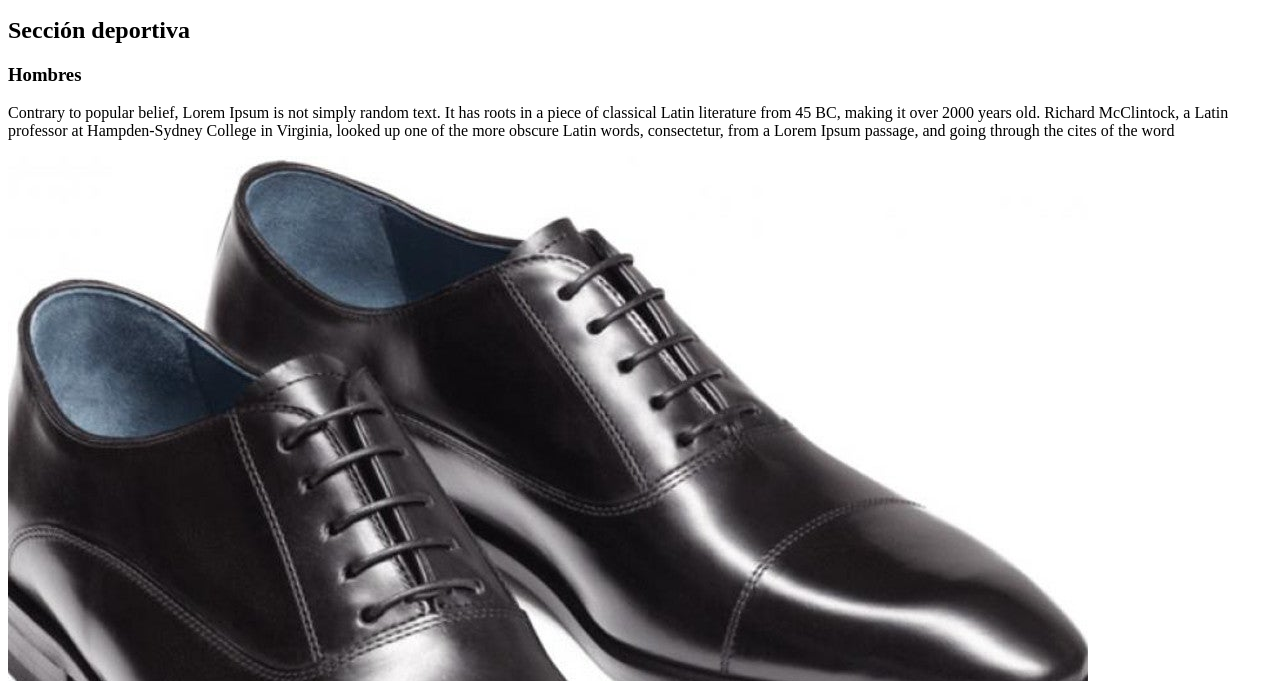
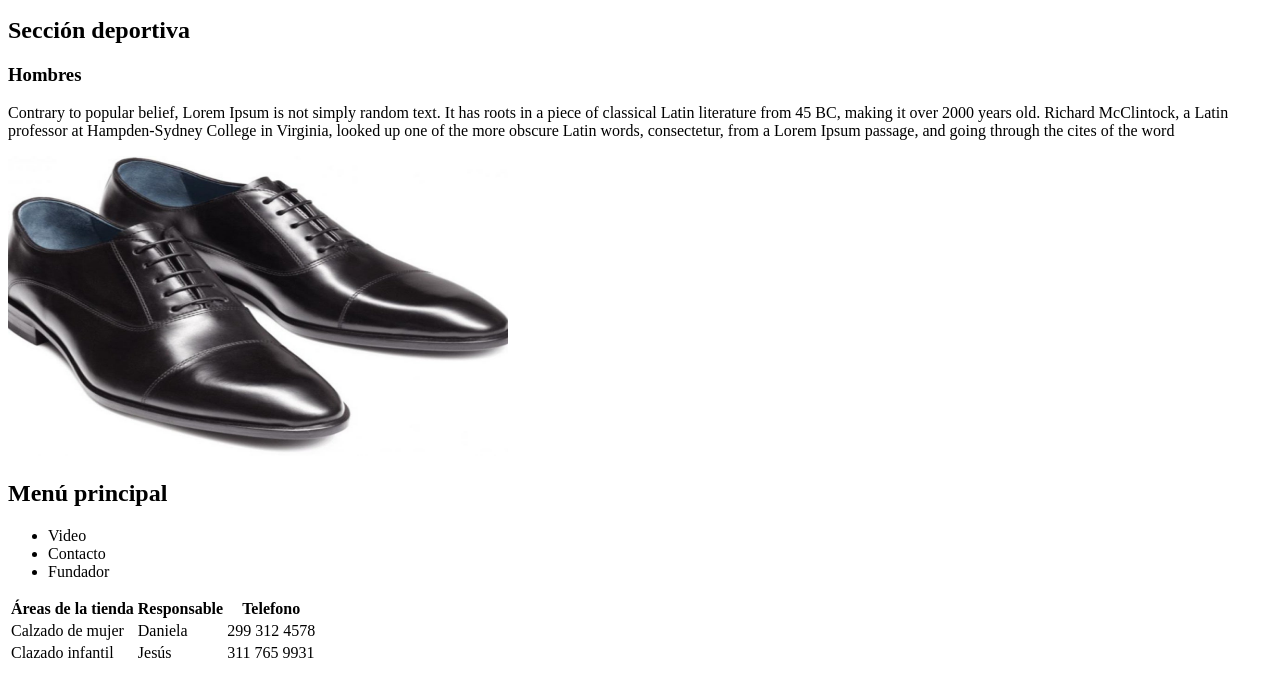
Before and after one commit to sebastian-0315/proyecto1, a plain HTML site: page index.html in a window 1280 px wide. Shown: the part 119-800 px from the top of the page. Drawn offline with Linux system fonts and the light colour scheme.

Commit message:
tabla creada

```diff
--- a/index.html
+++ b/index.html
@@ -18,7 +18,31 @@
         <h3> Hombres </h3>
         <p>Contrary to popular belief, Lorem Ipsum is not simply random text. It has roots in a piece of classical Latin literature from 45 BC, making it over 2000 years old. Richard McClintock, a Latin professor at Hampden-Sydney College in Virginia, looked up one of the more obscure Latin words, consectetur, from a Lorem Ipsum passage, and going through the cites of the word
         </p>
-        <img src="Zapatos.jpg" alt="Zap1">
+        <img src="Zapatos.jpg" alt="Zap1" width="500" height="300">
+        <h2>Menú principal</h2>
+        <ul>
+            <li>Video</li>
+            <li>Contacto</li>
+            <li>Fundador</li>
+        </ul>
+        <table>
+            <tr>
+                <th>Áreas de la tienda</th>
+                <th>Responsable</th>
+                <th>Telefono</th>
+            </tr>
+            <tr>
+                <td>Calzado de mujer</td>
+                <td>Daniela</td>
+                <td>299 312 4578</td>
+            </tr>
+            <tr>
+                <td>Clazado infantil</td>
+                <td>Jesús</td>
+                <td>311 765 9931</td>
+            </tr>
+        </table>
+
     </main>
 </body>
 </html>
```
